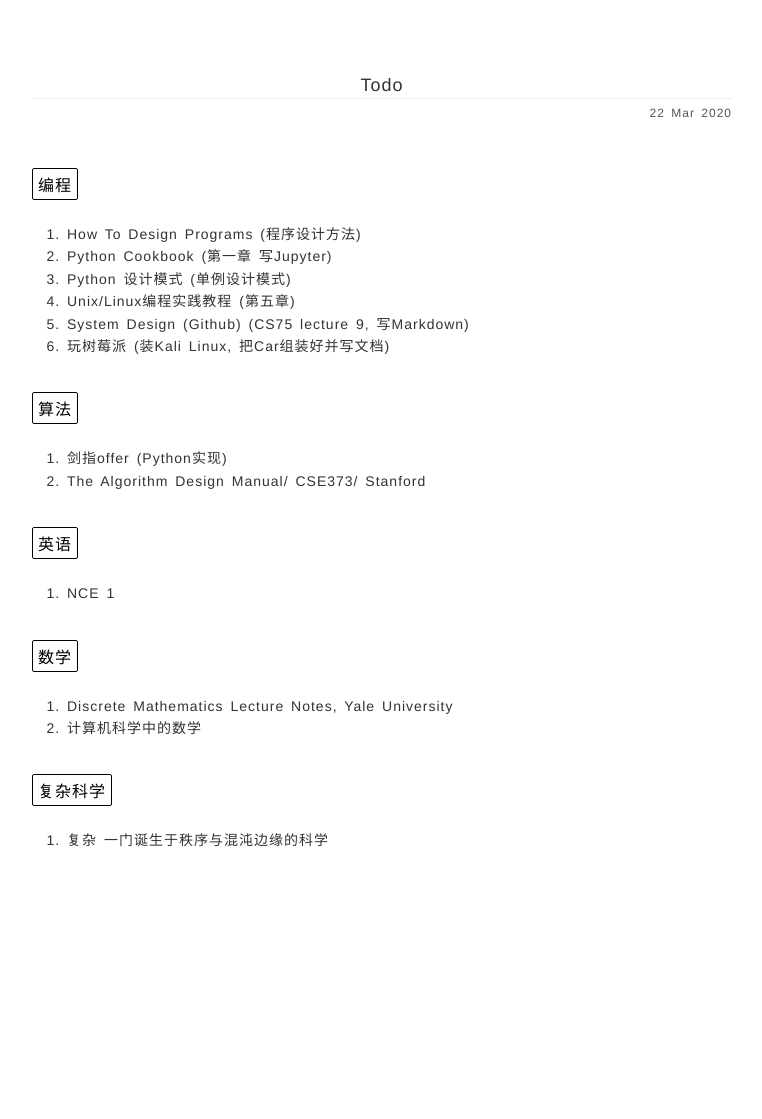
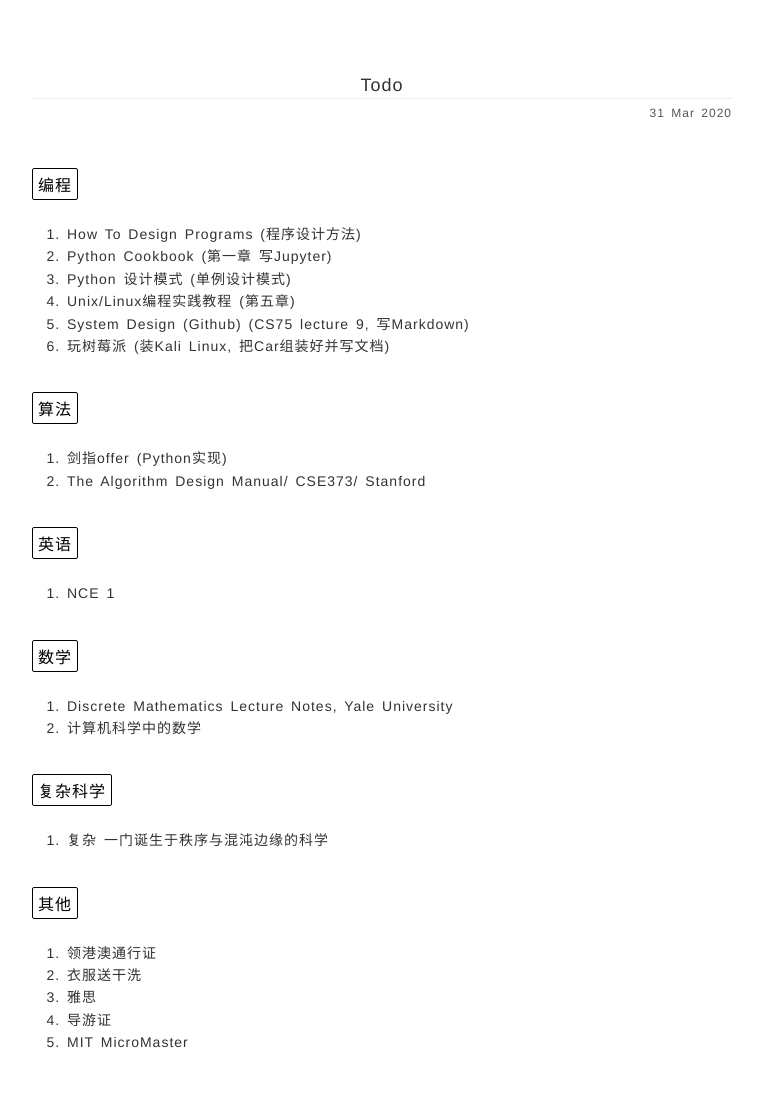
Before and after one commit to 12ff806/12ff806.github.io, a Jekyll site: the page built from tree/todo.md, in a window 1280 px wide. Shown: the whole page, without its empty margins (258-1020 px from the left). Built offline with Jekyll 4.4.1, drawn with Linux system fonts in a browser that asks for light colours; before the commit the page ends 917 px from its top, so only the background shows below that.

Commit message:
update todos

```diff
--- a/tree/todo.md
+++ b/tree/todo.md
@@ -4,7 +4,7 @@ tree: active
 notes: passive
 projects: passive
 title: Todo
-date: 2020-03-22
+date: 2020-03-31
 ---
 
 
@@ -32,3 +32,10 @@ date: 2020-03-22
 
 ## 复杂科学
 1. 复杂 一门诞生于秩序与混沌边缘的科学
+
+## 其他
+1. 领港澳通行证
+2. 衣服送干洗
+3. 雅思
+4. 导游证
+5. MIT MicroMaster
```
